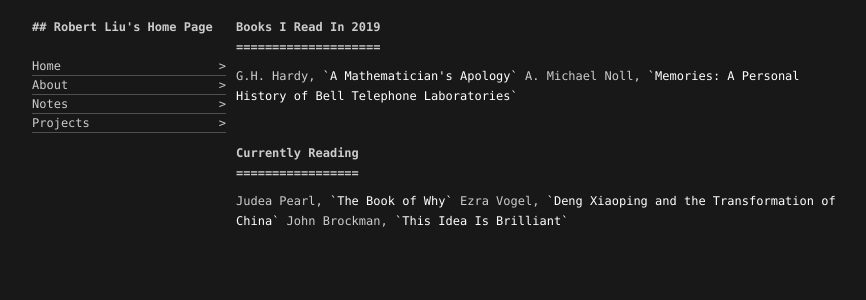
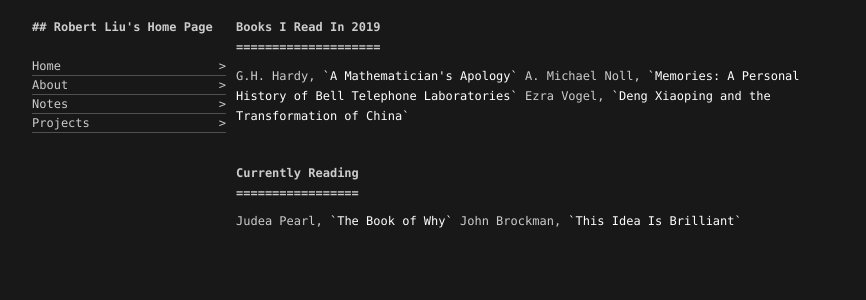
Before and after one commit to rrliu/cordyceptive.github.io, a Jekyll site: the page built from _posts/2019-12-30-books_2019.md, in a window 1280 px wide. Shown: the top 300 px of the page, without its empty margins (200-1066 px from the left). Built offline with Jekyll 4.4.1, drawn with Linux system fonts in a browser that asks for light colours.

```diff
--- a/_posts/2019-12-30-books_2019.md
+++ b/_posts/2019-12-30-books_2019.md
@@ -6,10 +6,10 @@ title: Books I Read In 2019
 
 G.H. Hardy, `A Mathematician's Apology`
 A. Michael Noll, `Memories: A Personal History of Bell Telephone Laboratories`
+Ezra Vogel, `Deng Xiaoping and the Transformation of China`
 
 
 # Currently Reading
 
 Judea Pearl, `The Book of Why`
-Ezra Vogel, `Deng Xiaoping and the Transformation of China`
 John Brockman, `This Idea Is Brilliant`
```
